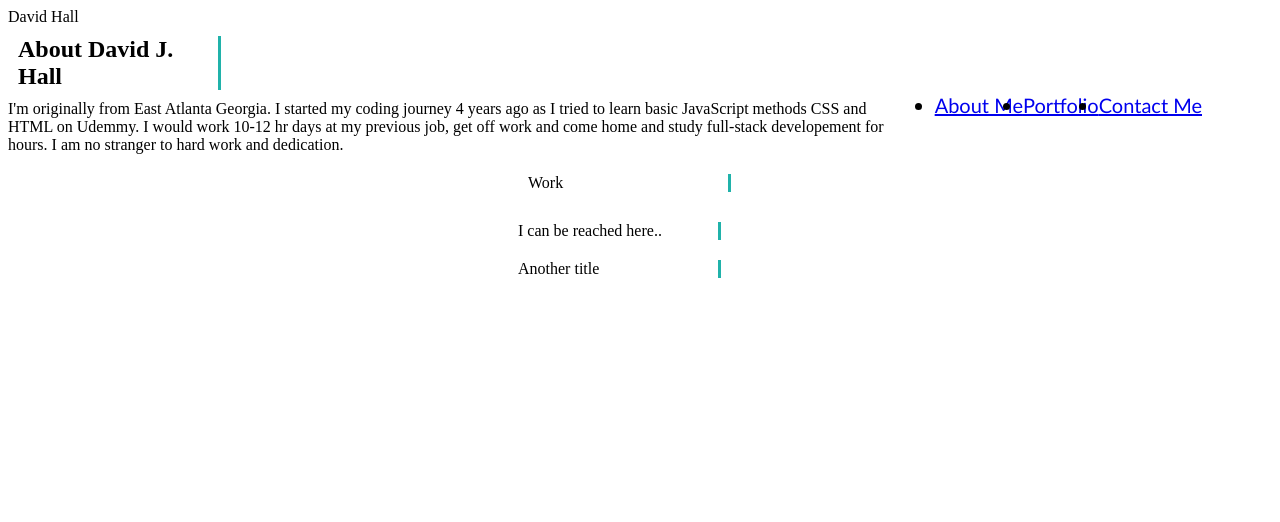
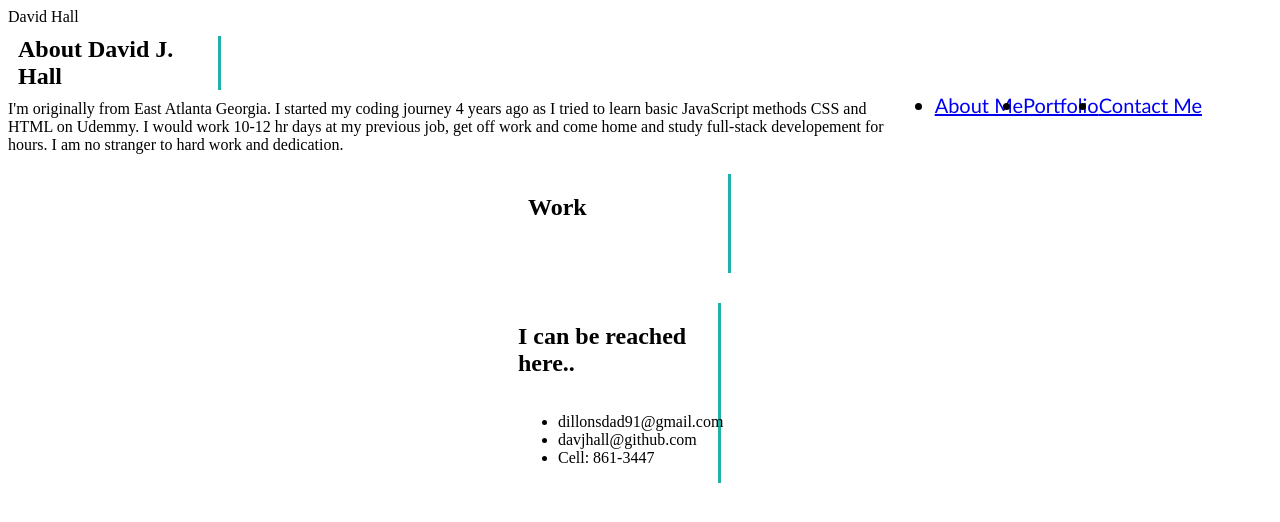
Before and after one commit to davjhall/Basic-Portfolio, a plain HTML site: page index.html in a window 1280 px wide. Drawn offline with Linux system fonts and the light colour scheme.

Commit message:
added more information

```diff
--- a/index.html
+++ b/index.html
@@ -29,12 +29,21 @@
 
     <div class="flexbox-container">
 
-    <div class="flexbox-item flexbox-item-1">Work</div>
+    <div class="flexbox-item flexbox-item-1">
+      <h2>Work</h2>
+    <p></p>
+    </div>
 
-    <div class="flexbox-item flexbox-item-2">I can be reached here..</div>
+    <div class="flexbox-item flexbox-item-2">
+      <h2>I can be reached here..</h2>
+      <ul>
+        <li>dillonsdad91@gmail.com</li>
+      <li>davjhall@github.com</li>
+      <li>Cell: 861-3447 </li>
+      </ul>
 
+    </div>
 
-    <div class="flexbox-item flexbox-item-3">Another title</div>
 
     </div>
 </body>
```
